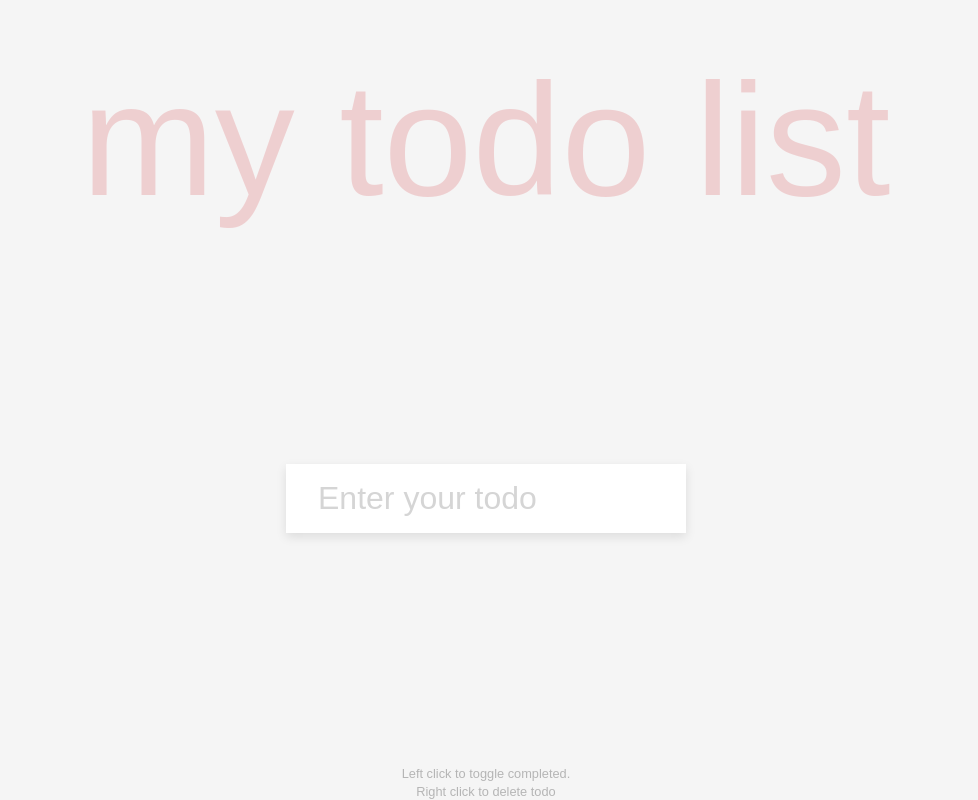
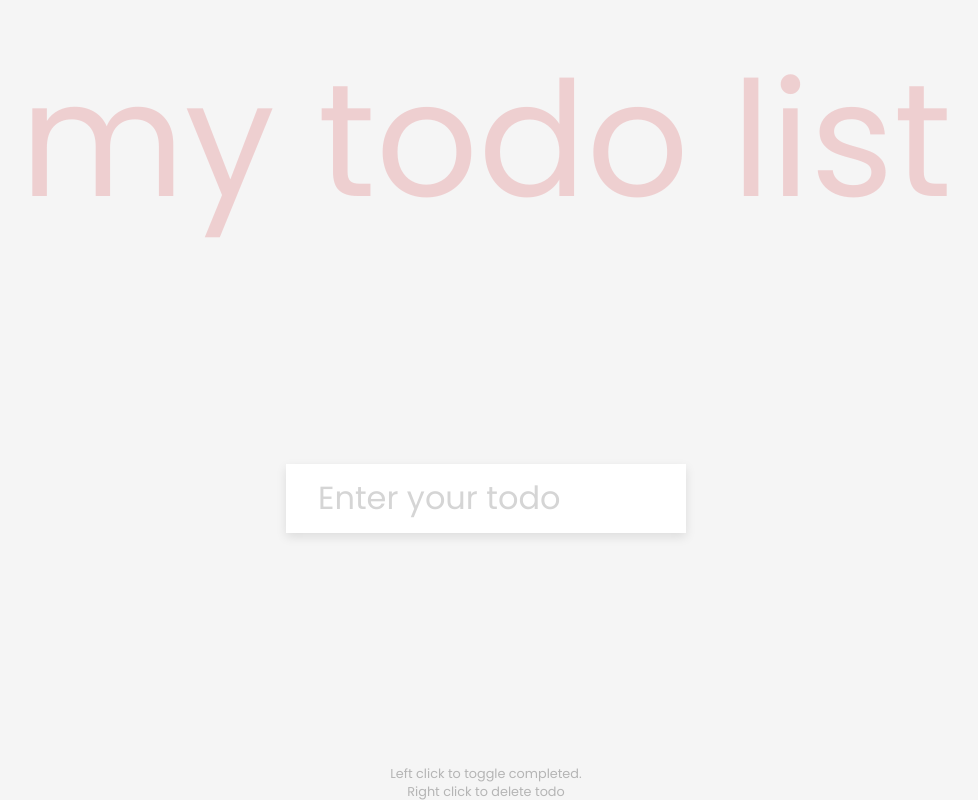
Before and after one commit to samiiexx/sam-js-49, a website: page src/index.html in a window 1280 px wide. Shown: the whole page, without its empty margins (154-1132 px from the left). Drawn offline with nearby package versions, Linux system fonts and the light colour scheme; files that its build step writes are made by us from their sources.

Commit message:
Change font

```diff
--- a/src/sass/style.scss
+++ b/src/sass/style.scss
@@ -1,5 +1,5 @@
 // Import Google Fonts
-@import url("https://fonts.googleapis.com/css2?family=Josefin+Sans:wght@400;700&display=swap");
+@import url("https://fonts.googleapis.com/css2?family=Poppins:wght@200;400&display=swap");
 
 // Import resets
 @import "resets/normalize";
```
